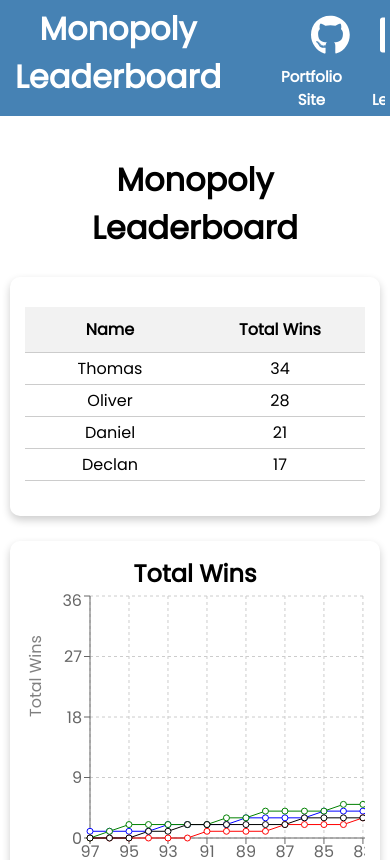
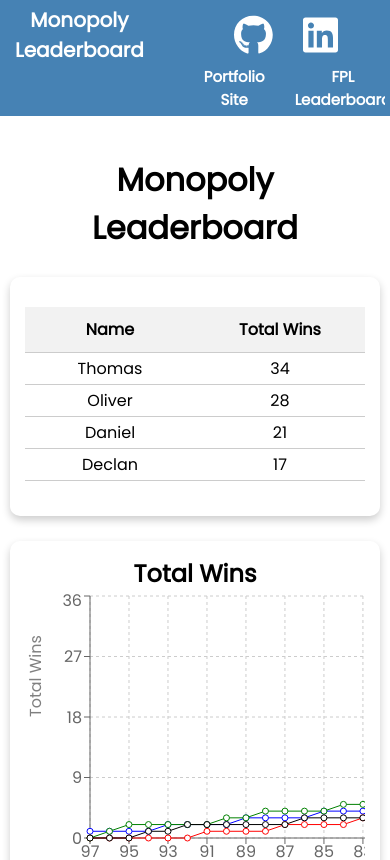
Before and after one commit to Oliver-Looney/monopoly-leaderboard, a Next.js app: page / in a window 390 px wide. Shown: the top 860 px of the page. Built offline with nearby package versions, Linux system fonts and the light colour scheme.

Commit message:
small formatting improvements

```diff
--- a/src/app/globals.css
+++ b/src/app/globals.css
@@ -199,4 +199,7 @@
   .social-links {
     font-size: 10px;
   }
+  .h1Title {
+    font-size: 20px;
+  }
 }
--- a/src/component/Header.tsx
+++ b/src/component/Header.tsx
@@ -5,7 +5,7 @@
         <header>
             <div className="container">
                 <div className="title-and-links">
-                    <Link href='https://monopoly.oliverlooney.com/'> <h1>Monopoly Leaderboard</h1> </Link>
+                    <Link href='https://monopoly.oliverlooney.com/'> <h1 className="h1Title">Monopoly Leaderboard</h1> </Link>
                     <MyLinks/>
                 </div>
             </div>
--- a/src/component/Stats.tsx
+++ b/src/component/Stats.tsx
@@ -68,7 +68,7 @@
     return (winCount / totalGames) * 100;
 };
 
-const calculateAverageLossesBetweenWins = (playerName: string): number => {
+const calculateAverageLossesStreak = (playerName: string): number => {
     let currentStreak = 0;
     let losses: number[] = [];
     for (let i = leaderboard.wins.length - 1; i >= 0; i--) {
@@ -189,7 +189,7 @@
                     {leaderboard.members
                         .map((member) => ({
                             name: member,
-                            winRate: calculateAverageLossesBetweenWins(member)
+                            winRate: calculateAverageLossesStreak(member)
                         }))
                         .sort((a, b) => a.winRate - b.winRate) // Sort by winRate in descending order
                         .map((data, index) => (
--- a/src/component/Timeline.tsx
+++ b/src/component/Timeline.tsx
@@ -4,7 +4,6 @@
 
 const Timeline = () => {
     const timelineItems = leaderboard.wins.reverse().map((win) => ({
-        title: win.name,
         cardTitle: win.name,
         cardSubtitle: win.date?.toDateString() || "Date not recorded",
         media: {
```
